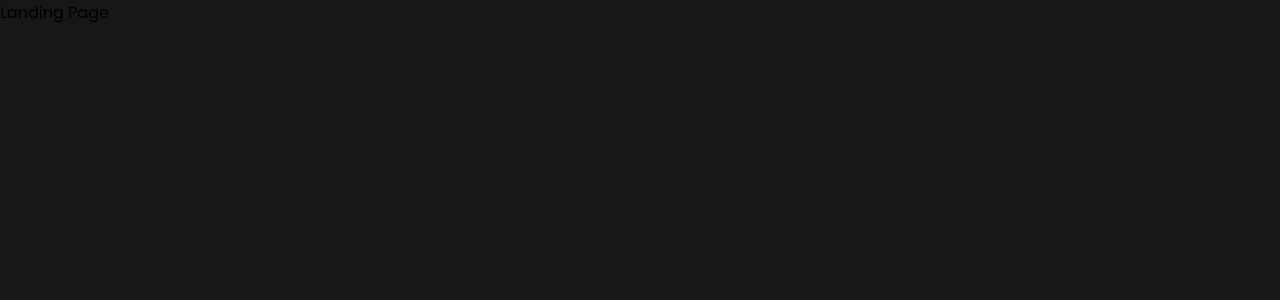
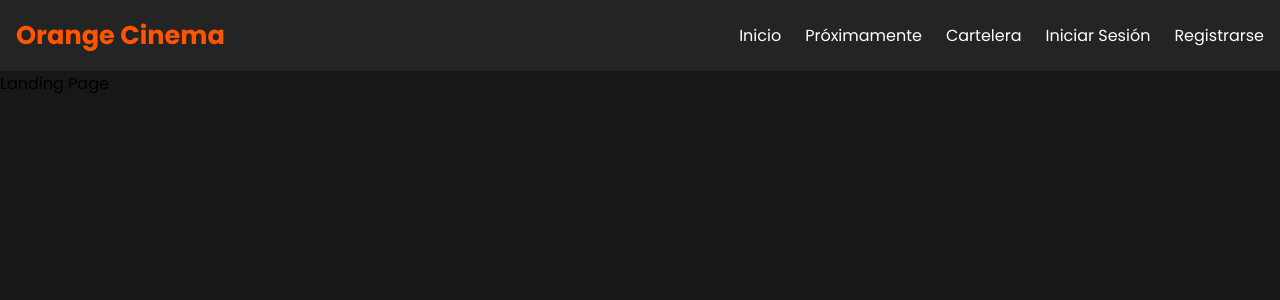
Before and after one commit to angelgranado1729/Microproyecto-2, a React (Vite) app: page / in a window 1280 px wide. Shown: the top 300 px of the page. Built offline with nearby package versions, Linux system fonts and the light colour scheme; no server answers.

Commit message:
Navbar :white_check_mark:

```diff
--- /dev/null
+++ b/src/components/Layout/Layout.jsx
@@ -0,0 +1,17 @@
+import { Navbar } from "../../components/Navbar/Navbar";
+import { Outlet } from "react-router-dom";
+import { UserContextProvider } from "../../contexts/UserContext";
+
+export function Layout() {
+    return (
+        <UserContextProvider>
+            <main>
+                <Navbar />
+
+                <section className="body">
+                    <Outlet />
+                </section>
+            </main>
+        </UserContextProvider>
+    );
+}
--- /dev/null
+++ b/src/components/Navbar/Navbar.jsx
@@ -0,0 +1,145 @@
+import React, { useContext, useState } from 'react';
+import { Link } from 'react-router-dom';
+import { useUserContext } from '../../contexts/UserContext';
+import styles from './Navbar.module.css';
+import { logout } from '../../firebase/auth';
+import {
+    HOME_URL,
+    LOGIN_URL,
+    NOW_PLAYING_MOVIES_URL,
+    PROFILE_URL,
+    REGISTER_URL,
+    UPCOMING_MOVIES_URL
+} from '../../constants/urls';
+
+export function Navbar() {
+    const { user } = useUserContext();
+    const [isMobileMenuOpen, setMobileMenuOpen] = useState(false);
+
+    const handleMobileMenuToggle = () => {
+        setMobileMenuOpen(!isMobileMenuOpen);
+    };
+
+    const handleCloseMobileMenu = () => {
+        setMobileMenuOpen(false);
+    };
+
+    return (
+        <nav className={`${styles.navbar} ${isMobileMenuOpen ? styles.open : ''}`}>
+            <div className={styles.logoContainer}>
+                <Link to="/" className={styles.logo}>
+                    Orange Cinema
+                </Link>
+            </div>
+
+            {/* Mobile Menu */}
+            <div className={styles.mobileMenu}>
+                <button
+                    className={`${styles.mobileMenuToggle} ${isMobileMenuOpen ? styles.open : ''}`}
+                    onClick={handleMobileMenuToggle}
+                >
+                    <span className={styles.bar}></span>
+                    <span className={styles.bar}></span>
+                    <span className={styles.bar}></span>
+                </button>
+                {isMobileMenuOpen && (
+                    <div className={styles.mobileMenuContent}>
+                        <ul className={styles.mobileMenuLinks}>
+                            <li>
+                                <Link to={HOME_URL} className={styles.navLink} onClick={handleCloseMobileMenu}>
+                                    Inicio
+                                </Link>
+                            </li>
+                            <li>
+                                <Link to={UPCOMING_MOVIES_URL} className={styles.navLink} onClick={handleCloseMobileMenu}>
+                                    Próximamente
+                                </Link>
+                            </li>
+                            <li>
+                                <Link to={NOW_PLAYING_MOVIES_URL} className={styles.navLink} onClick={handleCloseMobileMenu}>
+                                    Cartelera
+                                </Link>
+                            </li>
+                            {!user ? (
+                                <>
+                                    <li>
+                                        <Link to={LOGIN_URL} className={styles.navLink} onClick={handleCloseMobileMenu}>
+                                            Iniciar Sesión
+                                        </Link>
+                                    </li>
+                                    <li>
+                                        <Link to={REGISTER_URL} className={styles.navLink} onClick={handleCloseMobileMenu}>
+                                            Registrarse
+                                        </Link>
+                                    </li>
+                                </>
+                            ) : (
+                                <>
+                                    <li>
+                                        <Link to={PROFILE_URL} className={styles.navLink} onClick={handleCloseMobileMenu}>
+                                            Perfil
+                                        </Link>
+                                    </li>
+                                    <li>
+                                        <button className={styles.logoutBt} onClick={logout}>
+                                            Cerrar Sesión
+                                        </button>
+                                    </li>
+                                </>
+                            )}
+                        </ul>
+                        <button className={styles.mobileMenuClose} onClick={handleCloseMobileMenu}>
+                            <span className={styles.closeIcon}>&times;</span>
+                        </button>
+                    </div>
+                )}
+            </div>
+
+            {/* Desktop Menu */}
+            <ul className={styles.navLinks}>
+                <li>
+                    <Link to={HOME_URL} className={styles.navLink}>
+                        Inicio
+                    </Link>
+                </li>
+                <li>
+                    <Link to={UPCOMING_MOVIES_URL} className={styles.navLink}>
+                        Próximamente
+                    </Link>
+                </li>
+                <li>
+                    <Link to={NOW_PLAYING_MOVIES_URL} className={styles.navLink}>
+                        Cartelera
+                    </Link>
+                </li>
+                {!user ? (
+                    <>
+                        <li>
+                            <Link to={LOGIN_URL} className={styles.navLink}>
+                                Iniciar Sesión
+                            </Link>
+                        </li>
+                        <li>
+                            <Link to={REGISTER_URL} className={styles.navLink}>
+                                Registrarse
+                            </Link>
+                        </li>
+                    </>
+                ) : (
+                    <>
+                        <li>
+                            <Link to={PROFILE_URL} className={styles.navLink}>
+                                Perfil
+                            </Link>
+                        </li>
+                        <li>
+                            <button className={styles.logoutBtDesktop} onClick={logout}>
+                                Cerrar Sesión
+                            </button>
+                        </li>
+                    </>
+                )}
+            </ul>
+        </nav>
+    );
+}
--- /dev/null
+++ b/src/components/Navbar/Navbar.module.css
@@ -0,0 +1,156 @@
+.navbar {
+  display: flex;
+  justify-content: space-between;
+  align-items: center;
+  padding: 1rem;
+  background-color: #242424;
+  color: #fff;
+  position: relative;
+}
+
+.logoContainer {
+  font-size: 1.5rem;
+}
+
+.logo {
+  color: #ff5500;
+  text-decoration: none;
+  font-weight: 700;
+  font-family: inherit;
+  font-size: 1.6rem;
+}
+
+.navLinks {
+  display: flex;
+  gap: 1.5rem;
+  list-style: none;
+}
+
+.navLink {
+  color: #fff;
+  text-decoration: none;
+  transition: color 0.3s;
+}
+
+.navLink:hover {
+  color: #ff5500;
+}
+
+.mobileMenu {
+  display: none;
+}
+
+.mobileMenuToggle {
+  background: none;
+  border: none;
+  cursor: pointer;
+  padding: 0;
+  display: flex;
+  flex-direction: column;
+  justify-content: space-between;
+  height: 1.5rem;
+  width: 1.5rem;
+  z-index: 2;
+}
+
+.bar {
+  width: 100%;
+  height: 2px;
+  background-color: #fff;
+  transition: transform 0.3s, opacity 0.3s;
+}
+
+.open .bar:nth-child(1) {
+  transform: translateY(8px) rotate(45deg);
+}
+
+.open .bar:nth-child(2) {
+  opacity: 0;
+}
+
+.open .bar:nth-child(3) {
+  transform: translateY(-8px) rotate(-45deg);
+}
+
+.mobileMenuContent {
+  position: fixed;
+  top: 0;
+  left: 0;
+  height: 100vh;
+  width: 100vw;
+  background-color: #242424;
+  display: flex;
+  flex-direction: column;
+  align-items: center;
+  padding-top: 4rem;
+}
+
+.mobileMenuLinks {
+  display: flex;
+  flex-direction: column;
+  align-items: center;
+  gap: 5rem;
+  list-style: none;
+  width: 100%;
+}
+
+.mobileMenuClose {
+  background: none;
+  border: none;
+  color: #fff;
+  position: absolute;
+  top: 1rem;
+  right: 1rem;
+  font-size: 1.5rem;
+  cursor: pointer;
+}
+
+.closeIcon {
+  font-size: 3.5rem;
+}
+
+.logoutBt,
+.logoutBtDesktop {
+  background-color: #e03434;
+  border: none;
+  color: #fff;
+  font-family: inherit;
+  cursor: pointer;
+  transition: background-color 0.3s, color 0.3s;
+
+  border-radius: 4px;
+}
+
+.logoutBt {
+  font-weight: 700;
+  font-size: 1.2rem;
+  padding: 1.2rem 8rem;
+}
+
+.logoutBtDesktop {
+  padding: 0.2rem 0.4rem;
+  font-weight: 600;
+  font-size: 1rem;
+}
+
+.logoutBt:hover {
+  background-color: #f57777;
+  transform: translateY(-2px);
+  box-shadow: 0 2px 4px rgba(0, 0, 0, 0.3);
+}
+
+.logoutBtDesktop:hover {
+  background-color: #f57777;
+  transform: translateY(-2px);
+  box-shadow: 0 2px 4px rgba(0, 0, 0, 0.3);
+}
+
+@media (max-width: 768px) {
+  .navLinks {
+    display: none;
+  }
+
+  .mobileMenu {
+    display: block;
+  }
+}
--- a/src/constants/urls.js
+++ b/src/constants/urls.js
@@ -3,4 +3,8 @@
 export const HOME_URL = "/";
 export const LOGIN_URL = "/login";
 export const REGISTER_URL = "/register";
+export const PROFILE_URL = "/profile";
+export const UPCOMING_MOVIES_URL = "/upcoming";
+export const NOW_PLAYING_MOVIES_URL = "/now-playing";
 export const ERROR_404 = "*";
+export const MOVIES_DETAIL_URL = (movie_id = ":movie_id") => `/movies/${movie_id}`;
--- a/src/firebase/firebase-config.js
+++ b/src/firebase/firebase-config.js
@@ -23,5 +23,3 @@ export const storage = getStorage(app);
 
 export const googleProvider = new GoogleAuthProvider();
 googleProvider.setCustomParameters({ prompt: "select_account" });
-
-console.log(import.meta.env.VITE_APP_FIREBASE_API_KEY);
--- a/src/main.jsx
+++ b/src/main.jsx
@@ -14,15 +14,24 @@ import { LoginPage } from "./pages/LoginPage/LoginPage";
 import "./index.css";
 import { PrivateRoute } from "./components/PrivateRoute/PrivateRoute";
 import { PublicRoute } from "./components/PublicRoute/PublicRoute";
+import { Layout } from "./components/Layout/Layout";
+
+
 
 ReactDOM.createRoot(document.getElementById('root')).render(
   <React.StrictMode>
     <BrowserRouter>
       <Routes>
-        <Route path={HOME_URL} element={<HomePage />} />
-        <Route path={ERROR_404} element={<NotFoundPage />} />
-        <Route path={LOGIN_URL} element={<LoginPage />} />
-        <Route path={REGISTER_URL} element={<RegisterPage />} />
+        <Route element={<Layout />}>
+          <Route path={HOME_URL} element={<HomePage />} />
+
+
+          <Route path={LOGIN_URL} element={<LoginPage />} />
+          <Route path={REGISTER_URL} element={<RegisterPage />} />
+          <Route path={ERROR_404} element={<NotFoundPage />} />
+
+
+        </Route>
       </Routes>
     </BrowserRouter>
   </React.StrictMode>,
--- a/src/pages/HomePage/HomePage.jsx
+++ b/src/pages/HomePage/HomePage.jsx
@@ -1,5 +1,6 @@
 import { useEffect } from "react";
 import "./HomePage";
+import { Navbar } from "../../components/Navbar/Navbar";
 
 export function HomePage() {
     return (
--- a/src/pages/LoginPage/LoginPage.jsx
+++ b/src/pages/LoginPage/LoginPage.jsx
@@ -31,7 +31,7 @@ export function LoginPage() {
     const onSubmit = async (event) => {
         event.preventDefault();
 
-        setLoginError(false); // Reset login error state
+        setLoginError(false);
         await loginWithEmailAndPassword({ userData: formData, onSuccess, onFail });
     };
 
```
